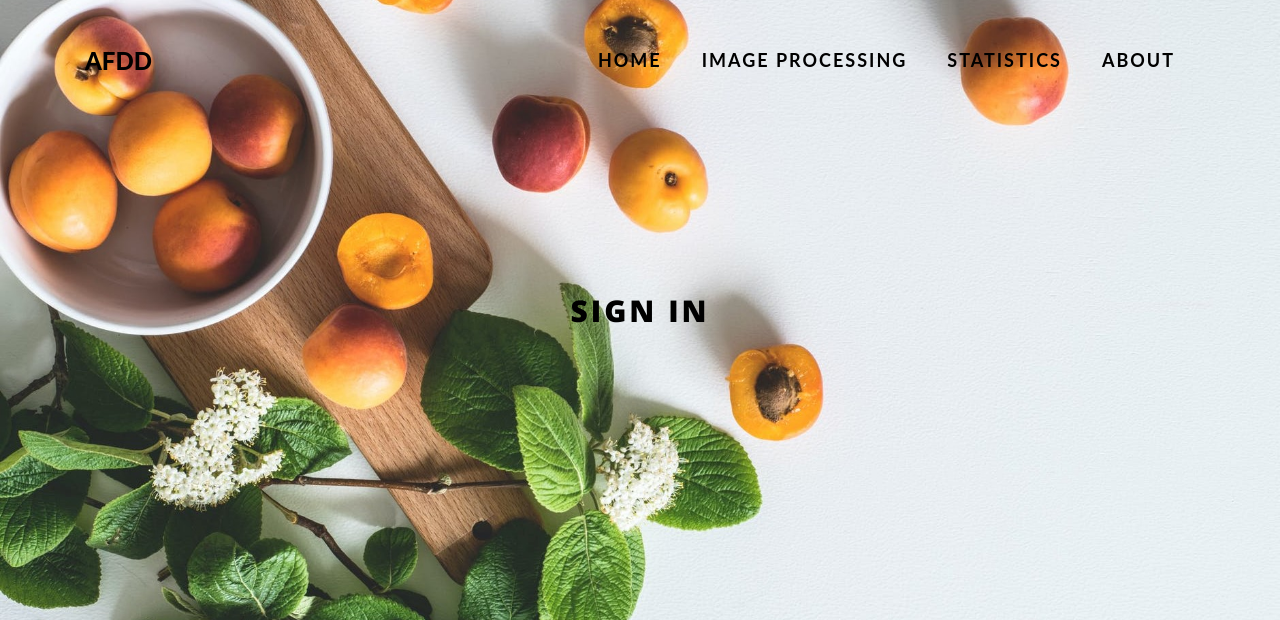
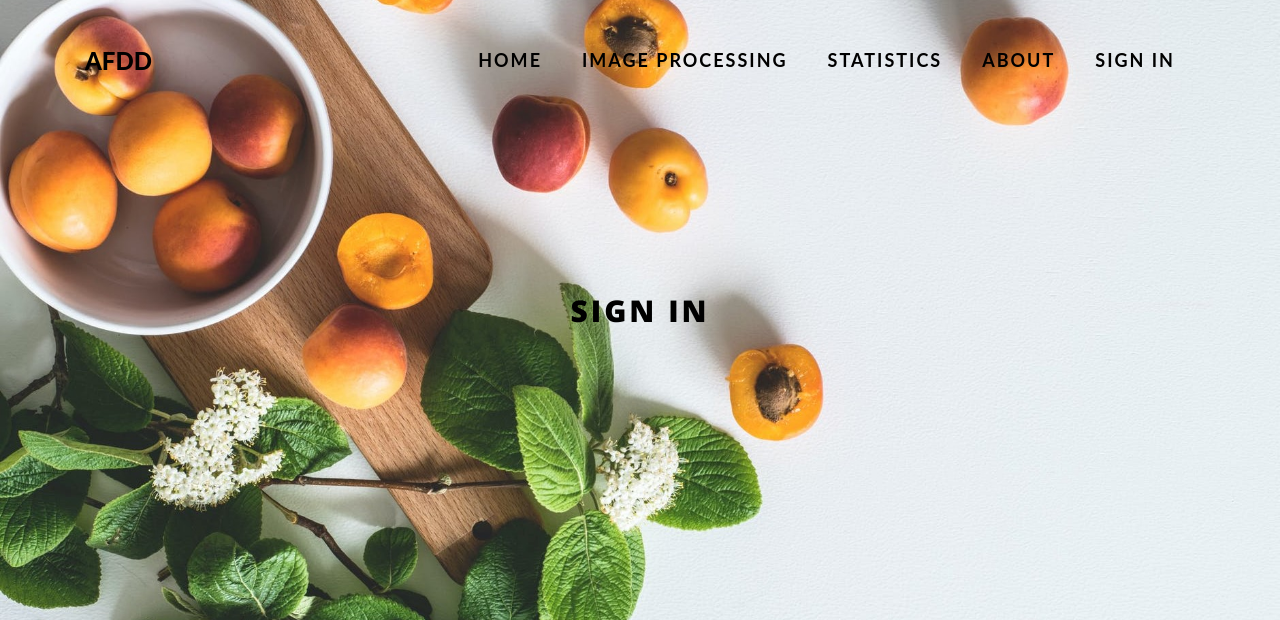
Before and after one commit to skashminzim/Automated-Fruit-Freshness-and-Defect-Detector, a PHP site: page /signin.php in a window 1280 px wide. Shown: the top 620 px of the page. Run offline with PHP 8.4, Linux system fonts and the light colour scheme; some libraries are stand-ins or nearby versions; some web fonts are replaced.

Commit message:
Update signin.php

```diff
--- a/Frontend/signin.php
+++ b/Frontend/signin.php
@@ -106,7 +106,7 @@ border-radius: 50%;
           <li class="nav-item"><a href="image.php" class="nav-link"><b>Image Processing</b></a></li>
       <li class="nav-item"><a href="stats.php" class="nav-link"><b>Statistics</b></a></li>
                 <li class="nav-item"><a href="about.php" class="nav-link"><b>About</b></a></li>
-       <!--<li class="nav-item active"><a href="signin.php" class="nav-link"><b>Sign in</b></a></li>-->
+       <li class="nav-item active"><a href="signin.php" class="nav-link"><b>Sign in</b></a></li>
         </ul>
       </div>
     </div>
```
